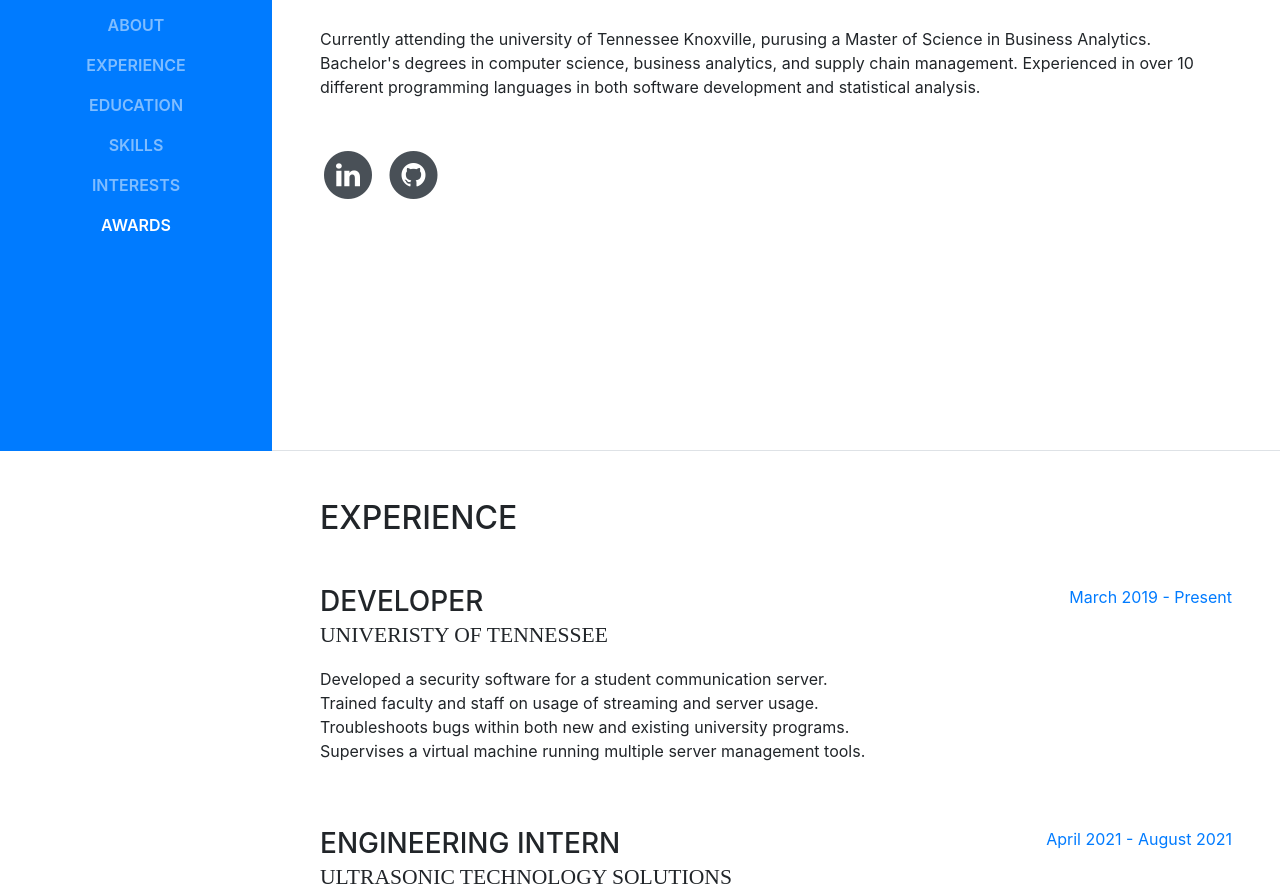
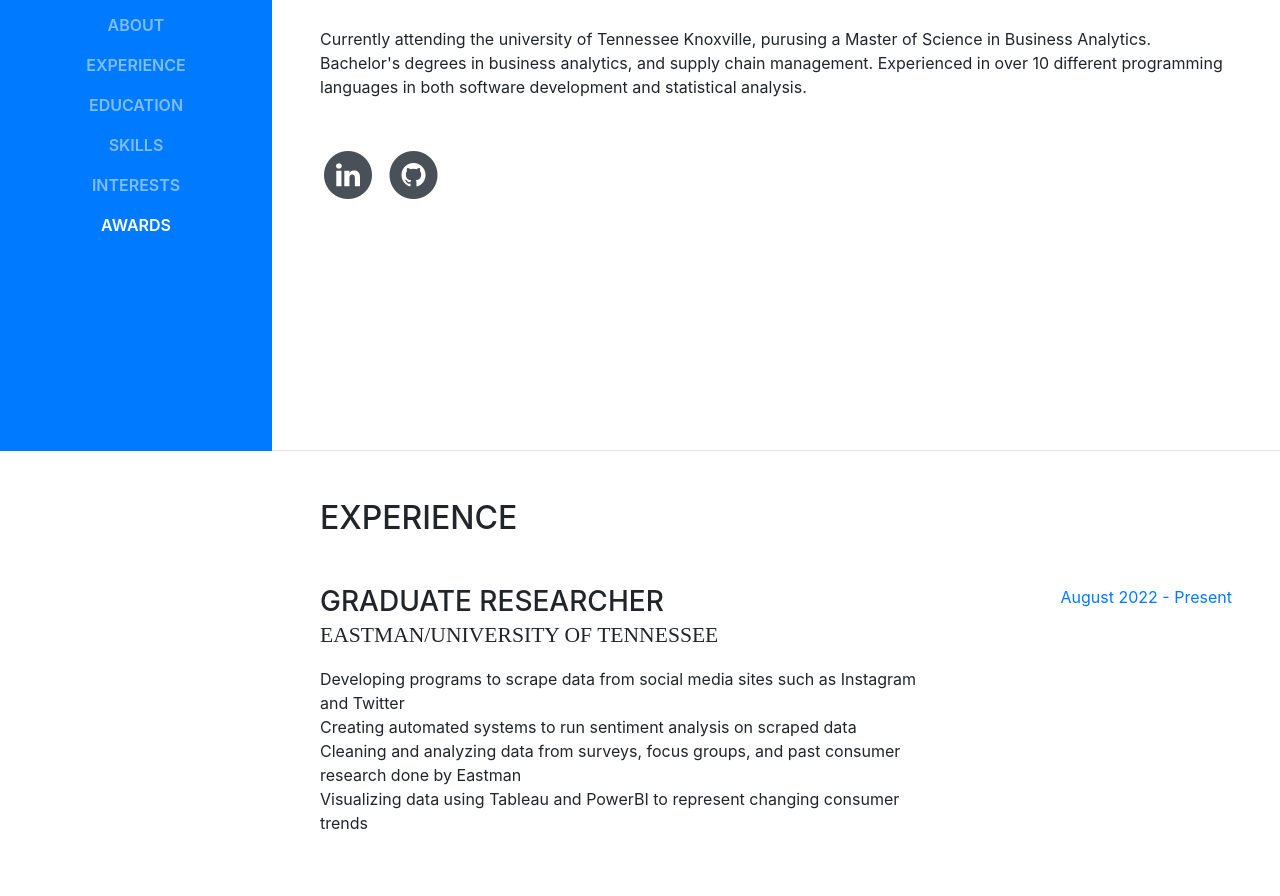
Before and after one commit to GithubDennisR/GithubDennisR, a website with bundled scripts: page index.html in a window 1280 px wide. Shown: the part 349-1245 px from the top of the page. Built offline with nearby package versions, Linux system fonts and the light colour scheme; a web font is replaced by a local one.

Commit message:
Line Changes

```diff
--- a/index.html
+++ b/index.html
@@ -72,7 +72,7 @@
           <div class="subheading mb-5">MSBA Candidate | University of Tennessee |
             <a href="mailto:dross11@utk.edu">dross11@tennessee.edu</a>
           </div>
-          <p class="mb-5"> Currently attending the university of Tennessee Knoxville, purusing a Master of Science in Business Analytics.  Bachelor's degrees in computer science, business analytics, and supply chain management.  Experienced in over 10 different programming languages in both software development and statistical analysis.</p>
+          <p class="mb-5"> Currently attending the university of Tennessee Knoxville, purusing a Master of Science in Business Analytics.  Bachelor's degrees in business analytics, and supply chain management.  Experienced in over 10 different programming languages in both software development and statistical analysis.</p>
           <ul class="list-inline list-social-icons mb-0">
             <li class="list-inline-item">
               <a href="https://www.linkedin.com/in/dennisjross/" target="_blank">
@@ -100,12 +100,12 @@
 
           <div class="resume-item d-flex flex-column flex-md-row mb-5">
             <div class="resume-content mr-auto">
-              <h3 class="mb-0">Developer</h3>
-              <div class="subheading mb-3">Univeristy of Tennessee</div>
-              <p>Developed a security software for a student communication server. <br> Trained faculty and staff on usage of streaming and server usage. <br> Troubleshoots bugs within both new and existing university programs. <br> Supervises a virtual machine running multiple server management tools.</p>
+              <h3 class="mb-0">Graduate Researcher</h3>
+              <div class="subheading mb-3">Eastman/University of Tennessee</div>
+              <p>Developing programs to scrape data from social media sites such as Instagram and Twitter <br> Creating automated systems to run sentiment analysis on scraped data <br> Cleaning and analyzing data from surveys, focus groups, and past consumer research done by Eastman<br> Visualizing data using Tableau and PowerBI to represent changing consumer trends</p>
             </div>
             <div class="resume-date text-md-right">
-              <span class="text-primary">March 2019 - Present</span>
+              <span class="text-primary">August 2022 - Present</span>
             </div>
           </div>
 
@@ -142,8 +142,8 @@
           <div class="resume-item d-flex flex-column flex-md-row mb-5">
             <div class="resume-content mr-auto">
               <h3 class="mb-0">University of Tennessee Knoxville</h3>
-              <div class="subheading mb-3">Bachelor of Science in Business Administration/Engineering</div>
-              <div>Computer Science | Business Analytics | Supply Chain Management | Marketing </div>
+              <div class="subheading mb-3">Bachelor of Science in Business Administration</div>
+              <div>Business Analytics | Supply Chain Management | Marketing</div>
             </div>
             <div class="resume-date text-md-right">
               <span class="text-primary">August 2018 - May 2022</span>
@@ -226,7 +226,7 @@
         <div class="my-auto">
           <h2 class="mb-5">Interests</h2>
           <p>While my primary intrests lie in technology and data science, I enjoy watching football and F1 and I am a farily experienced climber.  I strive to learn as much as I can about topics outside my direct field of work including art, music, and chemistry. </p>
-          <p class="mb-0">My current plan is to go to work in a standard office to begin with but hopefully eventually become an analyst for a sports team either for the NFL or an F1 team.  I've poured hundreds of hours into studying the intricacies of both sports and believe that it would be an incredibly interesting experience.</p>
+          <p class="mb-0">My current plan is to move out to a larger city to grow my connections and further my understanding of analytics in a larger setting whether it be in supply chain, marketing, or consumer analytics.</p>
         </div>
       </section>
 
```
